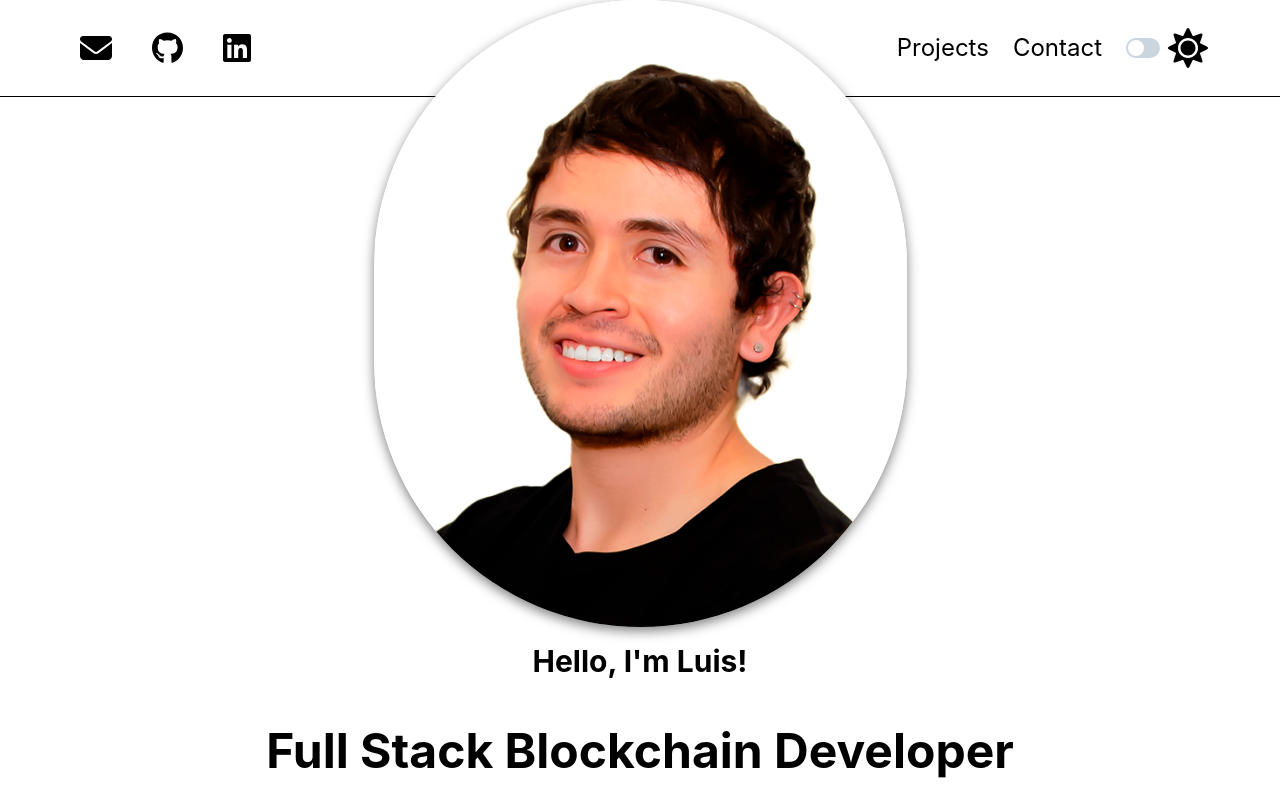
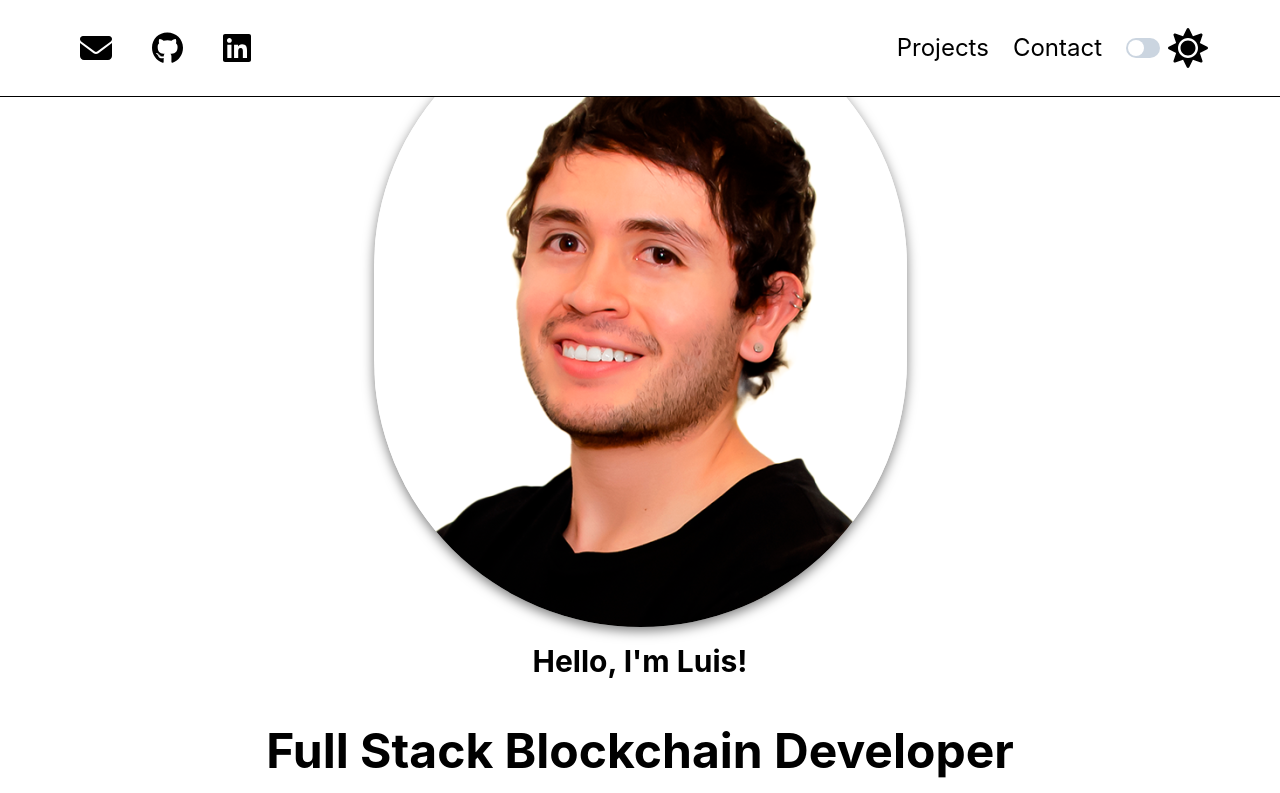
Before and after one commit to luiscaceresd/portfolio, a React (Create React App) app: page / in a window 1280 px wide. Shown: the top 793 px of the page. Built offline with nearby package versions, Linux system fonts and the light colour scheme.

Commit message:
fixing nav

```diff
--- a/src/components/Header.js
+++ b/src/components/Header.js
@@ -59,7 +59,7 @@ const Header = () => {
        left={0}
        right={0}
        backgroundColor={backgroundColor} // Use theme color
-       zIndex={0}
+       zIndex={2}
        borderBottom="1px"
        borderBottomColor={borderColor}
      >
```
